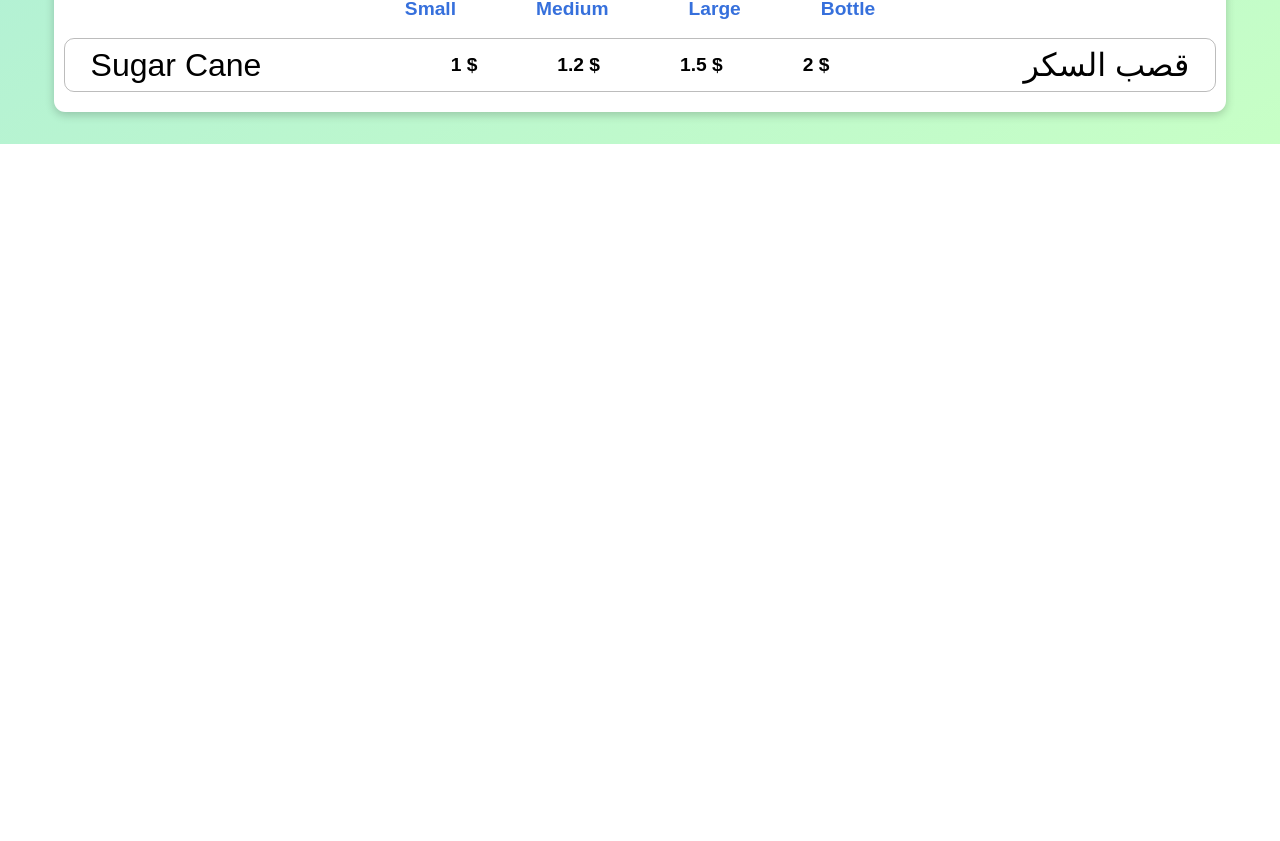
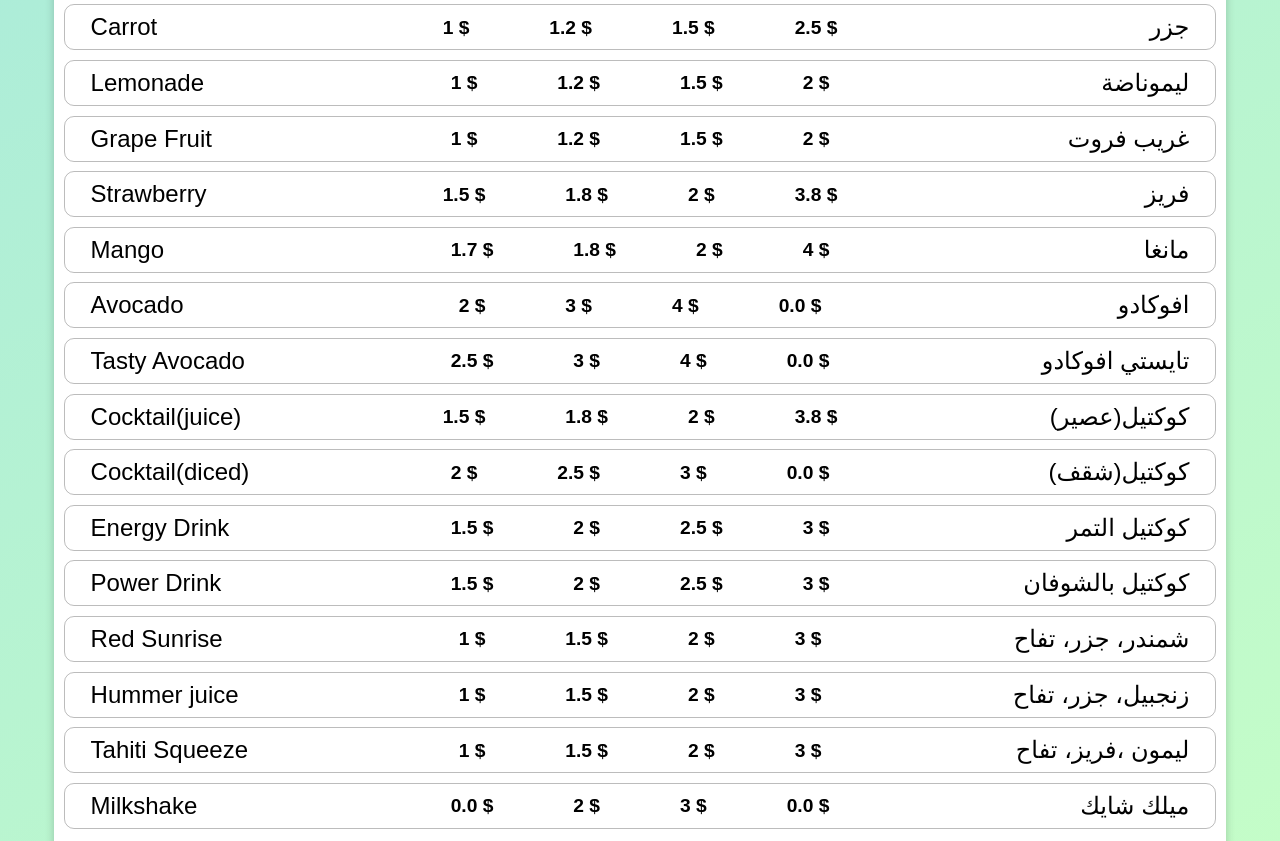
Before and after one commit to substro/Juice-Fuel, a React (Vite) app: page / in a window 1280 px wide. Shown: the part 819-1660 px from the top of the page. Before the commit the page ends 963 px from the top, so only its background shows below. Built offline with nearby package versions, Linux system fonts and the light colour scheme; a web font is replaced by a local one.

Commit message:
drinks data #1

```diff
--- a/src/Data/Drinks.js
+++ b/src/Data/Drinks.js
@@ -1,32 +1,4 @@
 export const cold = [
-	{
-		id: 1,
-		name: {
-			en: 'Sugar Cane',
-			ar: 'قصب ',
-		},
-		sizes: [
-			{
-				name: 'Small',
-				price: '1 $',
-			},
-			{
-				name: 'Medium',
-				price: '1.2 $',
-			},
-			{
-				name: 'Large',
-				price: '1.5 $',
-			},
-			{
-				name: 'Bottle',
-				price: '2 $',
-			},
-		],
-	},
-];
-
-export const hot = [
 	{
 		id: 1,
 		name: {
@@ -52,4 +24,457 @@ export const hot = [
 			},
 		],
 	},
+	{
+		id: 2,
+		name: {
+			en: 'Orange',
+			ar: 'ليمون',
+		},
+		sizes: [
+			{
+				name: 'Small',
+				price: '1 $',
+			},
+			{
+				name: 'Medium',
+				price: '1.2 $',
+			},
+			{
+				name: 'Large',
+				price: '1.5 $',
+			},
+			{
+				name: 'Bottle',
+				price: '2 $',
+			},
+		],
+	},
+	{
+		id: 3,
+		name: {
+			en: 'Apple',
+			ar: 'تفاح',
+		},
+		sizes: [
+			{
+				name: 'Small',
+				price: '1 $',
+			},
+			{
+				name: 'Medium',
+				price: '1.2 $',
+			},
+			{
+				name: 'Large',
+				price: '1.5 $',
+			},
+			{
+				name: 'Bottle',
+				price: '2.5 $',
+			},
+		],
+	},
+	{
+		id: 4,
+		name: {
+			en: 'Carrot',
+			ar: 'جزر',
+		},
+		sizes: [
+			{
+				name: 'Small',
+				price: '1 $',
+			},
+			{
+				name: 'Medium',
+				price: '1.2 $',
+			},
+			{
+				name: 'Large',
+				price: '1.5 $',
+			},
+			{
+				name: 'Bottle',
+				price: '2.5 $',
+			},
+		],
+	},
+	{
+		id: 5,
+		name: {
+			en: 'Lemonade',
+			ar: 'ليموناضة',
+		},
+		sizes: [
+			{
+				name: 'Small',
+				price: '1 $',
+			},
+			{
+				name: 'Medium',
+				price: '1.2 $',
+			},
+			{
+				name: 'Large',
+				price: '1.5 $',
+			},
+			{
+				name: 'Bottle',
+				price: '2 $',
+			},
+		],
+	},
+	{
+		id: 6,
+		name: {
+			en: 'Grape Fruit',
+			ar: 'غريب فروت',
+		},
+		sizes: [
+			{
+				name: 'Small',
+				price: '1 $',
+			},
+			{
+				name: 'Medium',
+				price: '1.2 $',
+			},
+			{
+				name: 'Large',
+				price: '1.5 $',
+			},
+			{
+				name: 'Bottle',
+				price: '2 $',
+			},
+		],
+	},
+	{
+		id: 7,
+		name: {
+			en: 'Strawberry',
+			ar: 'فريز',
+		},
+		sizes: [
+			{
+				name: 'Small',
+				price: '1.5 $',
+			},
+			{
+				name: 'Medium',
+				price: '1.8 $',
+			},
+			{
+				name: 'Large',
+				price: '2 $',
+			},
+			{
+				name: 'Bottle',
+				price: '3.8 $',
+			},
+		],
+	},
+	{
+		id: 8,
+		name: {
+			en: 'Mango',
+			ar: 'مانغا',
+		},
+		sizes: [
+			{
+				name: 'Small',
+				price: '1.7 $',
+			},
+			{
+				name: 'Medium',
+				price: '1.8 $',
+			},
+			{
+				name: 'Large',
+				price: '2 $',
+			},
+			{
+				name: 'Bottle',
+				price: '4 $',
+			},
+		],
+	},
+	{
+		id: 9,
+		name: {
+			en: 'Avocado',
+			ar: 'افوكادو',
+		},
+		sizes: [
+			{
+				name: 'Small',
+				price: '2 $',
+			},
+			{
+				name: 'Medium',
+				price: '3 $',
+			},
+			{
+				name: 'Large',
+				price: '4 $',
+			},
+			{
+				name: 'Bottle',
+				price: '0.0 $',
+			},
+		],
+	},
+	{
+		id: 10,
+		name: {
+			en: 'Tasty Avocado',
+			ar: 'تايستي افوكادو',
+		},
+		sizes: [
+			{
+				name: 'Small',
+				price: '2.5 $',
+			},
+			{
+				name: 'Medium',
+				price: '3 $',
+			},
+			{
+				name: 'Large',
+				price: '4 $',
+			},
+			{
+				name: 'Bottle',
+				price: '0.0 $',
+			},
+		],
+	},
+	{
+		id: 11,
+		name: {
+			en: 'Cocktail(juice)',
+			ar: '(عصير)كوكتيل',
+		},
+		sizes: [
+			{
+				name: 'Small',
+				price: '1.5 $',
+			},
+			{
+				name: 'Medium',
+				price: '1.8 $',
+			},
+			{
+				name: 'Large',
+				price: '2 $',
+			},
+			{
+				name: 'Bottle',
+				price: '3.8 $',
+			},
+		],
+	},
+	{
+		id: 12,
+		name: {
+			en: 'Cocktail(diced)',
+			ar: '(شقف)كوكتيل',
+		},
+		sizes: [
+			{
+				name: 'Small',
+				price: '2 $',
+			},
+			{
+				name: 'Medium',
+				price: '2.5 $',
+			},
+			{
+				name: 'Large',
+				price: '3 $',
+			},
+			{
+				name: 'Bottle',
+				price: '0.0 $',
+			},
+		],
+	},
+	{
+		id: 13,
+		name: {
+			en: 'Energy Drink',
+			ar: 'كوكتيل التمر',
+		},
+		sizes: [
+			{
+				name: 'Small',
+				price: '1.5 $',
+			},
+			{
+				name: 'Medium',
+				price: '2 $',
+			},
+			{
+				name: 'Large',
+				price: '2.5 $',
+			},
+			{
+				name: 'Bottle',
+				price: '3 $',
+			},
+		],
+	},
+	{
+		id: 14,
+		name: {
+			en: 'Power Drink',
+			ar: 'كوكتيل بالشوفان',
+		},
+		sizes: [
+			{
+				name: 'Small',
+				price: '1.5 $',
+			},
+			{
+				name: 'Medium',
+				price: '2 $',
+			},
+			{
+				name: 'Large',
+				price: '2.5 $',
+			},
+			{
+				name: 'Bottle',
+				price: '3 $',
+			},
+		],
+	},
+	{
+		id: 15,
+		name: {
+			en: 'Red Sunrise',
+			ar: 'شمندر، جزر، تفاح',
+		},
+		sizes: [
+			{
+				name: 'Small',
+				price: '1 $',
+			},
+			{
+				name: 'Medium',
+				price: '1.5 $',
+			},
+			{
+				name: 'Large',
+				price: '2 $',
+			},
+			{
+				name: 'Bottle',
+				price: '3 $',
+			},
+		],
+	},
+	{
+		id: 16,
+		name: {
+			en: 'Hummer juice',
+			ar: 'زنجبيل، جزر، تفاح',
+		},
+		sizes: [
+			{
+				name: 'Small',
+				price: '1 $',
+			},
+			{
+				name: 'Medium',
+				price: '1.5 $',
+			},
+			{
+				name: 'Large',
+				price: '2 $',
+			},
+			{
+				name: 'Bottle',
+				price: '3 $',
+			},
+		],
+	},
+	{
+		id: 17,
+		name: {
+			en: 'Tahiti Squeeze',
+			ar: 'ليمون ،فريز، تفاح',
+		},
+		sizes: [
+			{
+				name: 'Small',
+				price: '1 $',
+			},
+			{
+				name: 'Medium',
+				price: '1.5 $',
+			},
+			{
+				name: 'Large',
+				price: '2 $',
+			},
+			{
+				name: 'Bottle',
+				price: '3 $',
+			},
+		],
+	},
+	{
+		id: 18,
+		name: {
+			en: 'Milkshake',
+			ar: 'ميلك شايك',
+		},
+		sizes: [
+			{
+				name: 'Small',
+				price: '0.0 $',
+			},
+			{
+				name: 'Medium',
+				price: '2 $',
+			},
+			{
+				name: 'Large',
+				price: '3 $',
+			},
+			{
+				name: 'Bottle',
+				price: '0.0 $',
+			},
+		],
+	},
 ];
+
+export const hot = [
+	{
+		id: 1,
+		name: {
+			en: 'Sahlab',
+			ar: 'سحلب',
+		},
+		sizes: [
+			{
+				name: 'Small',
+				price: '1 $',
+			},
+			{
+				name: 'Medium',
+				price: '1.2 $',
+			},
+			{
+				name: 'Large',
+				price: '1.5 $',
+			},
+			{
+				name: 'Bottle',
+				price: '2 $',
+			},
+		],
+	},
+];
--- a/src/SCSS/Drinks.scss
+++ b/src/SCSS/Drinks.scss
@@ -64,7 +64,11 @@
 	}
 	td:first-child,
 	td:last-child {
-		width: clamp(3.1rem, 17vw, 13rem); /* Adjust the width as needed */
+		width: clamp(3.1rem, 17vw, 13rem);
+
+		@media (min-width: 601px) {
+			font-size: clamp(1rem, 2.5vw, 1.5rem);
+		}
 	}
 
 	.prices {
--- a/src/content.json
+++ b/src/content.json
@@ -12,7 +12,7 @@
 			"id": 1,
 			"name": {
 				"en": "Sugar Cane",
-        "ar": "قصب السكر"
+				"ar": "تتت"
 			},
 			"category": "Drinks-cold",
 			"sizes": [
@@ -65,7 +65,7 @@
 			"id": 3,
 			"name": {
 				"en": "Apple",
-        "ar": "قصب السكر"
+				"ar": "تتت"
 			},
 			"category": "Drinks-cold",
 			"sizes": [
@@ -91,7 +91,7 @@
 			"id": 4,
 			"name": {
 				"en": "Sugar Cane",
-        "ar": "قصب السكر"
+				"ar": "تتت"
 			},
 			"category": "Drinks-cold",
 			"sizes": [
@@ -117,7 +117,7 @@
 			"id": 5,
 			"name": {
 				"en": "Sugar Cane",
-        "ar": "قصب السكر"
+				"ar": "تتت"
 			},
 			"category": "Drinks-cold",
 			"sizes": [
@@ -143,7 +143,7 @@
 			"id": 6,
 			"name": {
 				"en": "Sugar Cane",
-        "ar": "قصب السكر"
+				"ar": "تتت"
 			},
 			"category": "Drinks-cold",
 			"sizes": [
@@ -169,7 +169,7 @@
 			"id": 7,
 			"name": {
 				"en": "Sugar Cane",
-        "ar": "قصب السكر"
+				"ar": "تتت"
 			},
 			"category": "Drinks-cold",
 			"sizes": [
@@ -195,7 +195,7 @@
 			"id": 8,
 			"name": {
 				"en": "Sugar Cane",
-        "ar": "قصب السكر"
+				"ar": "تتت"
 			},
 			"category": "Drinks-cold",
 			"sizes": [
```
Lines whose indentation alone changed are shown as unchanged.
